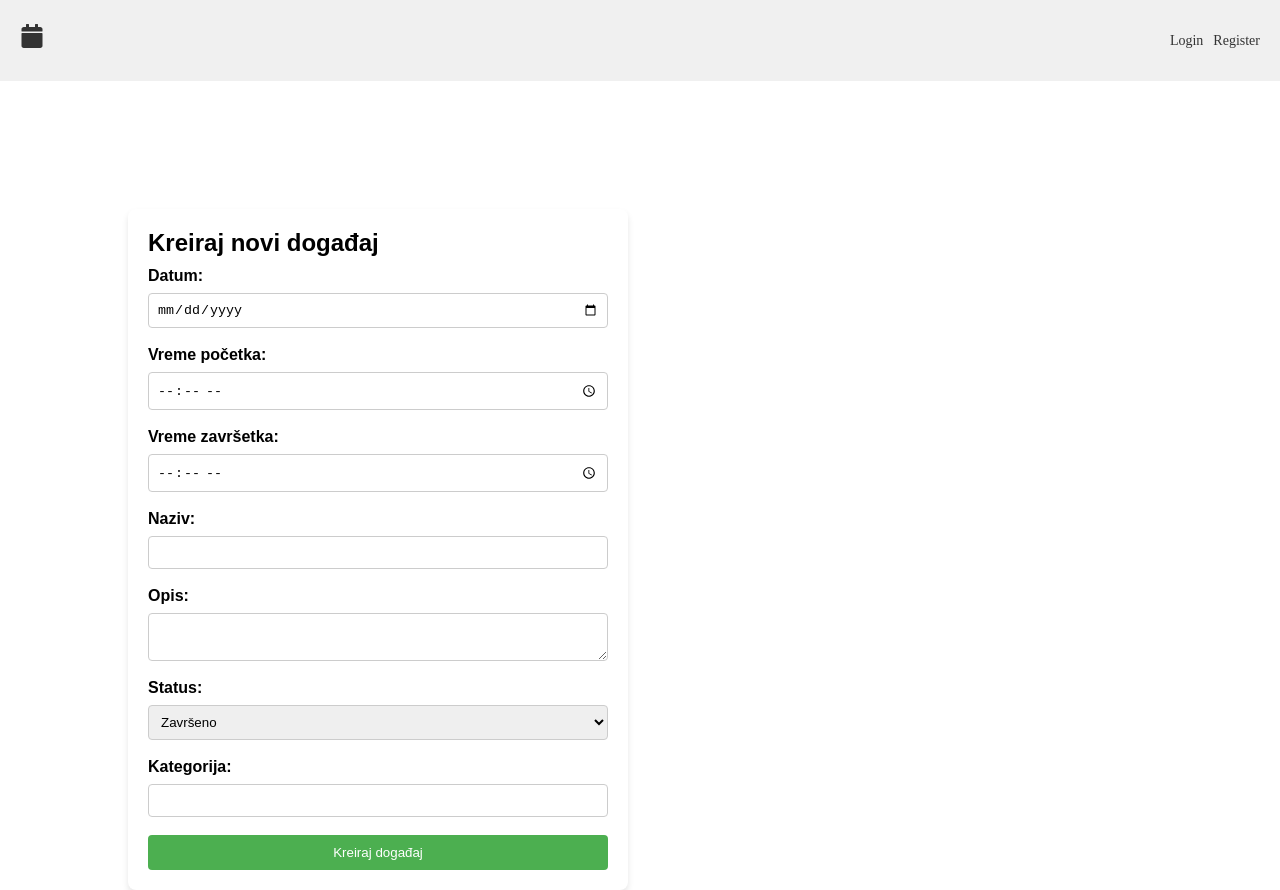
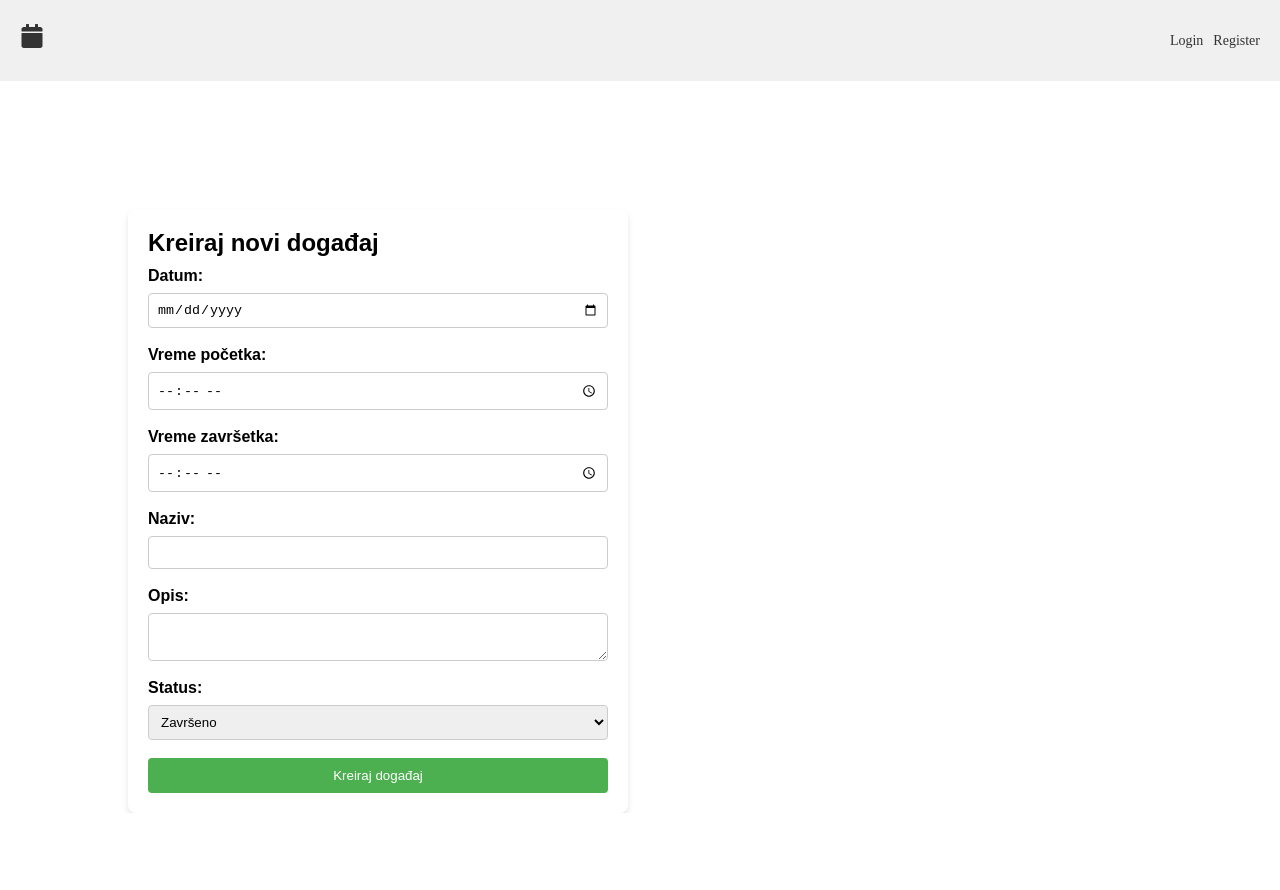
Before and after one commit to elab-development/internet-tehnologije-projekat-googlekalendar_2020_0195, a React (Create React App) app in the folder reactprojekat/: page /dodaj in a window 1280 px wide. After the commit the page ends 813 px from the top, so only its background shows below. Built offline with nearby package versions, Linux system fonts and the light colour scheme.

Commit message:
testiranje

```diff
--- a/reactprojekat/src/Kalendar/Calendar.jsx
+++ b/reactprojekat/src/Kalendar/Calendar.jsx
@@ -1,17 +1,15 @@
 import React, { useState } from 'react';
-import { useNavigate } from 'react-router-dom';
-import axios from 'axios';
+
 import Dogadjaj from './Dogadjaj';
 import './Calendar.css';
 import useDogadjaji from './useDogadjaji';
-import Modal from './Modal';
+
 
 const Calendar = () => {
   const [dogadjaji, setDogadjaji] = useDogadjaji();
   const [trenutniDatum, setTrenutniDatum] = useState(new Date());
   const [pretraga, setPretraga] = useState('');
 
-  const navigate = useNavigate();
 
   const monday = new Date(trenutniDatum);
   monday.setDate(monday.getDate() - ((monday.getDay() + 6) % 7));
--- a/reactprojekat/src/Kalendar/Dogadjaj.jsx
+++ b/reactprojekat/src/Kalendar/Dogadjaj.jsx
@@ -4,7 +4,7 @@ import React, { useState, useEffect } from 'react';
 const Dogadjaj = ({ dogadjaj }) => (
   <div className="dogadjaj">
     <div>{dogadjaj.naziv}</div>
-    <div>{dogadjaj.datum}</div>
+    {/* <div>{dogadjaj.datum}</div> */}
     <div>{dogadjaj.vreme_od} - {dogadjaj.vreme_do}</div>
     {/* <div>{dogadjaj.opis}</div> */}
   </div>
--- a/reactprojekat/src/Kalendar/GodisnjiKalendar/GodisnjiKalendar.jsx
+++ b/reactprojekat/src/Kalendar/GodisnjiKalendar/GodisnjiKalendar.jsx
@@ -64,7 +64,12 @@ const GodisnjiKalendar = () => {
       nedelje.push(nedelja);
     }
     godisnjiKalendar.push({ mesec: mesec + 1, nedelje });
+    console.log(nedelje)
   }
+  console.log(godisnjiKalendar)
+
+
+
 
   return (
     <div className="godisnji-kalendar">
--- a/reactprojekat/src/Kalendar/Modal.jsx
+++ b/reactprojekat/src/Kalendar/Modal.jsx
@@ -62,8 +62,7 @@ const Modal = ( ) => {
             <option value="u_toku">U toku</option>
             <option value="zakazano">Zakazano</option>
           </select>
-          <label htmlFor="kategorija">Kategorija:</label>
-          <input type="text" id="kategorija" name="kategorija" value={formData.kategorija} onChange={handleChange} required />
+
           <button type="submit">Kreiraj događaj</button>
         </form>
       </div>
--- a/reactprojekat/src/Login/Login.jsx
+++ b/reactprojekat/src/Login/Login.jsx
@@ -6,6 +6,8 @@ import { useNavigate } from 'react-router-dom';
 const Login = ({setToken}) => {
   const [email, setEmail] = useState('jana@gmail.com');
   const [password, setPassword] = useState('jana');
+
+
   let navigate=useNavigate();
   const handleSubmit = async (e) => {
     e.preventDefault();
--- a/reactprojekat/src/Login/Register.jsx
+++ b/reactprojekat/src/Login/Register.jsx
@@ -1,13 +1,14 @@
 import React, { useState } from 'react';
 import axios from 'axios';
 import './Login.css';
+import { useNavigate } from 'react-router-dom';
 
 const Register = () => {
   const [name, setName] = useState('pera');
   const [email, setEmail] = useState('pera@gmail.com');
   const [password, setPassword] = useState('password');
   const [confirmPassword, setConfirmPassword] = useState('password');
-
+  let navigate=useNavigate();
   const handleSubmit = async (e) => {
     e.preventDefault();
     try {
@@ -18,7 +19,8 @@ const Register = () => {
         password_confirmation: confirmPassword
       });
       console.log('Success:', response.data);
-     sessionStorage.setItem("token",response.data.token)
+      navigate('/login');
+
     } catch (error) {
       console.error('Error:', error);
 
```
